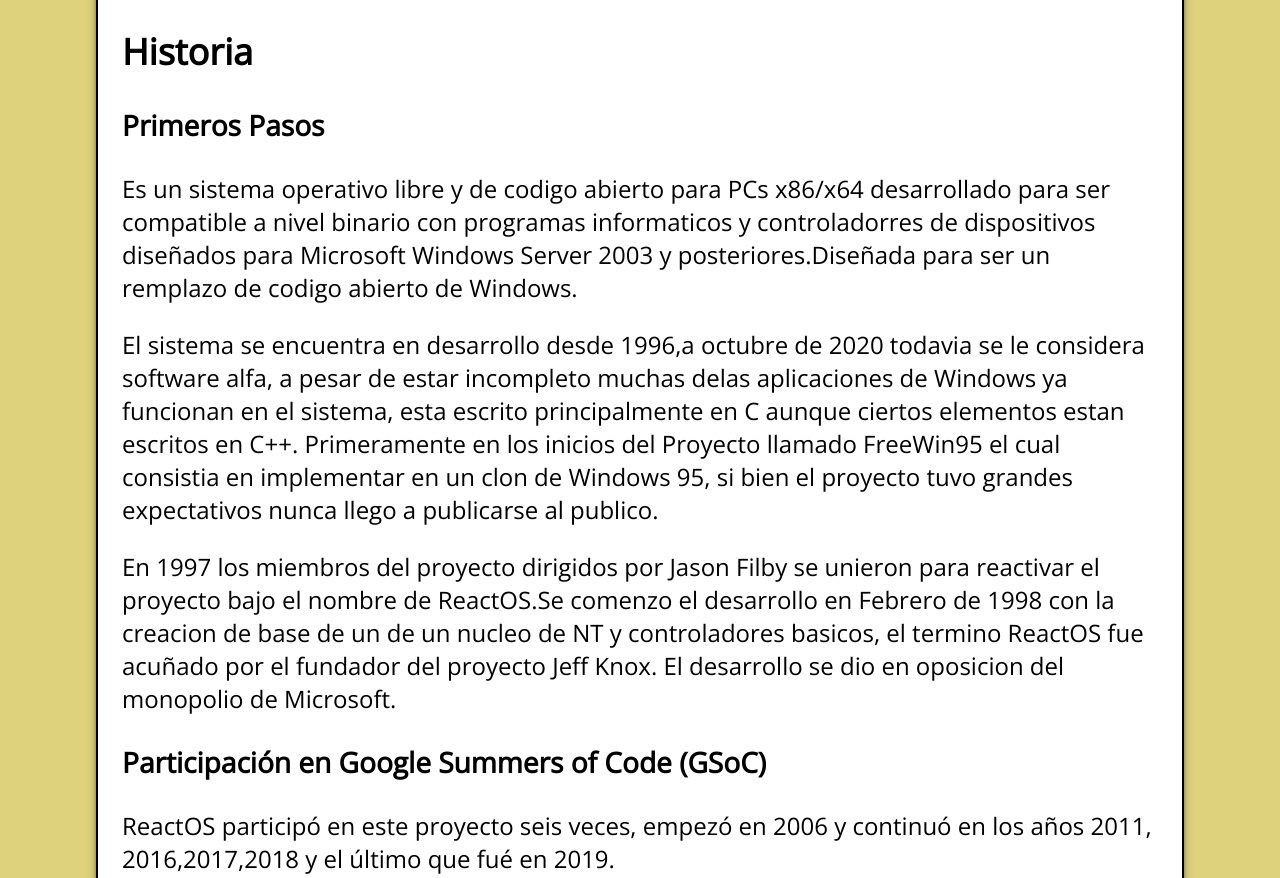
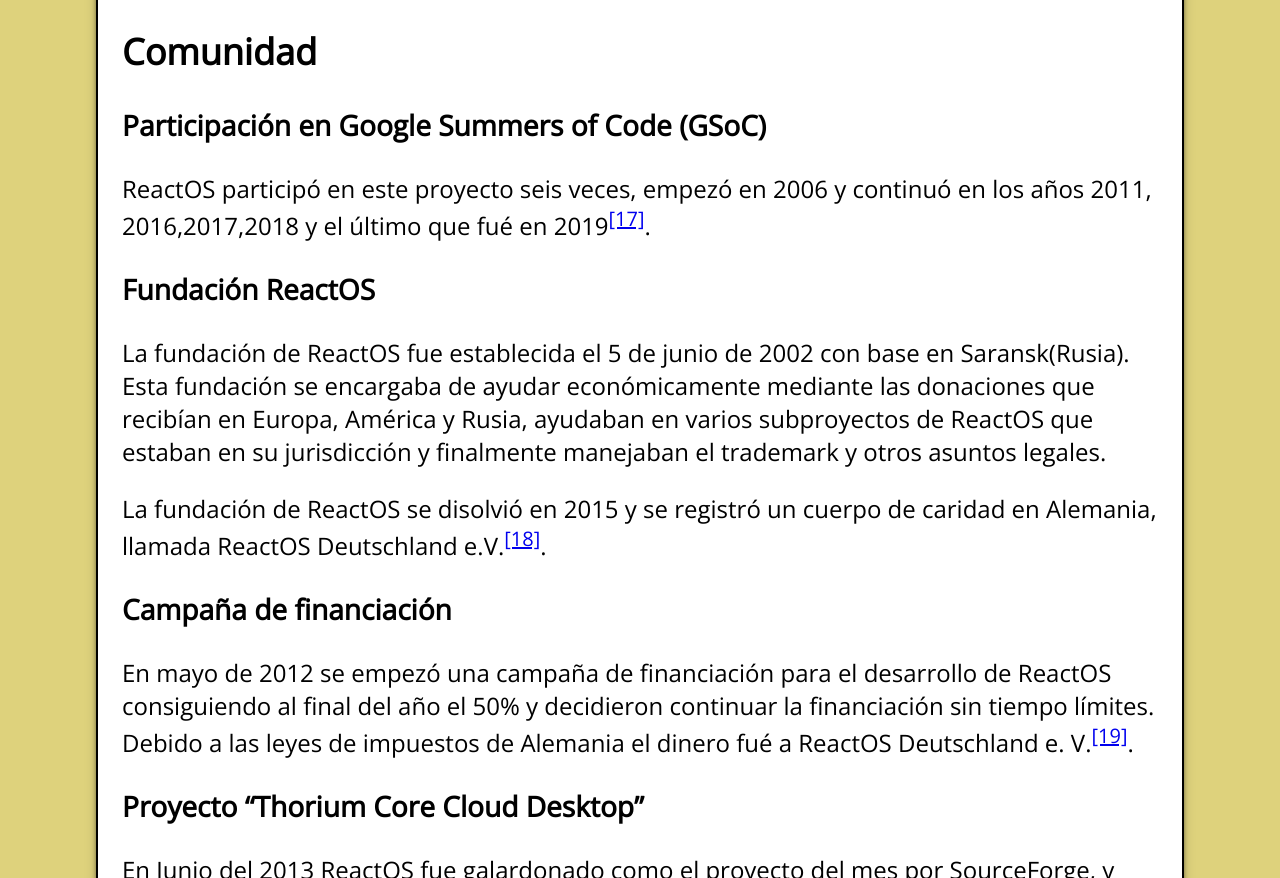
Before and after one commit to GatoGit21/ReactOSTrabajo, a plain HTML site: page index.html in a window 1280 px wide. Shown: the part 4952-5830 px from the top of the page. Drawn offline with nearby package versions, Linux system fonts and the light colour scheme.

Commit message:
Update index.html

```diff
--- a/index.html
+++ b/index.html
@@ -122,27 +122,11 @@
 			</article>
 		</section>
 		<section id="comunidad">
-			<h2>Historia</h2>
-			<article>
-				<h3>Primeros Pasos</h3>
-				<p>
-					Es un sistema operativo libre y de codigo abierto para PCs x86/x64 desarrollado para ser compatible a nivel binario con programas informaticos  y controladorres de dispositivos
-					diseñados para Microsoft Windows Server 2003 y posteriores.Diseñada para ser un remplazo de codigo abierto de Windows.</p>
-				<p>
-					El sistema se encuentra en desarrollo desde 1996,a octubre de 2020 todavia se le considera software alfa, a pesar de estar incompleto muchas delas aplicaciones de Windows ya funcionan
-					en el sistema, esta escrito principalmente en C aunque ciertos elementos estan escritos en C++.
-					Primeramente en los inicios del Proyecto llamado FreeWin95 el cual consistia en implementar en un clon de Windows 95, si bien el proyecto tuvo grandes expectativos nunca llego a publicarse
-					al publico.
-				</p>
-				<p>
-					En 1997 los miembros del proyecto dirigidos por Jason Filby se unieron para reactivar el proyecto bajo el nombre de ReactOS.Se comenzo el desarrollo en Febrero de 1998 con la creacion de base de un
-					de un nucleo de NT y controladores basicos, el termino ReactOS fue acuñado por el fundador del proyecto Jeff Knox. El desarrollo se dio en oposicion del monopolio de Microsoft.
-				</p>
-			</article>
+			<h2>Comunidad</h2>
 			<article>
 				<h3>Participación en Google Summers of Code (GSoC)</h3>
 				<p>
-				ReactOS participó en este proyecto seis veces, empezó en 2006 y continuó en los años 2011, 2016,2017,2018 y el último que fué en 2019.
+				ReactOS participó en este proyecto seis veces, empezó en 2006 y continuó en los años 2011, 2016,2017,2018 y el último que fué en 2019<sup><a href="https://en.wikipedia.org/wiki/ReactOS#:~:text=research%20kernel.%5B34%5D-,Google%20Summer%20of%20Code%20participation,-%5Bedit%5D">[17]</a></sup>.
 				</p>
 			</article>
 			<article>
@@ -151,31 +135,31 @@
 				La fundación de ReactOS fue establecida el 5 de junio de 2002 con base en Saransk(Rusia). Esta fundación se encargaba de ayudar económicamente mediante las donaciones que recibían en Europa, América y Rusia, ayudaban en varios subproyectos de ReactOS que estaban en su jurisdicción y finalmente manejaban el trademark y otros asuntos legales.
 				</p>
 				<p>
-				La fundación de ReactOS se disolvió en 2015 y se registró un cuerpo de caridad en Alemania, llamada ReactOS Deutschland e.V..
+				La fundación de ReactOS se disolvió en 2015 y se registró un cuerpo de caridad en Alemania, llamada ReactOS Deutschland e.V.<sup><a href="https://reactos.org/wiki/ReactOS_Foundation">[18]</a></sup>.
 				</p>
 			</article>
 			<article>
 				<h3>Campaña de financiación</h3>
 				<p>
-				En mayo de 2012 se empezó una campaña de financiación para el desarrollo de ReactOS consiguiendo al final del año el 50% y decidieron continuar la financiación sin tiempo límites. Debido a las leyes de impuestos de Alemania el dinero fué a ReactOS Deutschland e. V..
+				En mayo de 2012 se empezó una campaña de financiación para el desarrollo de ReactOS consiguiendo al final del año el 50% y decidieron continuar la financiación sin tiempo límites. Debido a las leyes de impuestos de Alemania el dinero fué a ReactOS Deutschland e. V.<sup><a href="https://en.wikipedia.org/wiki/ReactOS#:~:text=three%20named%20proposals.-,Funding%20campaigns,-%5Bedit%5D">[19]</a></sup>.
 				</p>
 			</article>
 			<article>
 				<h3>Proyecto “Thorium Core Cloud Desktop”</h3>
 				<p>
-				En Junio del 2013 ReactOS fue galardonado como el proyecto del mes por SourceForge, y Kickstarter anunció una campaña junto con el coordinador del proyecto Aleksey Bragin. En el 23 de diciembre de 2013 esta campaña de kickstarter empezó con una meta de $120000 para tener dinero suficiente para crear el proyecto de Thorium Core Cloud Desktop (Computación en la Nube usando ReactOS como núcleo y así pudiendo permitir el uso de las aplicaciones compatibles con Windows desde dispositivos móviles (, estaciones de trabajo o cualquier otro dispositivo conectado. Esta recaudación de fondos terminó el uno de junio de 2014 con solo $48965 de los $120000 que se pedían inicialmente.
+				En Junio del 2013 ReactOS fue galardonado como el proyecto del mes por SourceForge, y Kickstarter anunció una campaña junto con el coordinador del proyecto Aleksey Bragin. En el 23 de diciembre de 2013 esta campaña de kickstarter empezó con una meta de $120000 para tener dinero suficiente para crear el proyecto de Thorium Core Cloud Desktop (Computación en la Nube usando ReactOS como núcleo y así pudiendo permitir el uso de las aplicaciones compatibles con Windows desde dispositivos móviles (, estaciones de trabajo o cualquier otro dispositivo conectado. Esta recaudación de fondos terminó el uno de junio de 2014 con solo $48965 de los $120000 que se pedían inicialmente.<sup><a href="https://en.wikipedia.org/wiki/ReactOS#:~:text=stipends%20were%20evaluated.-,Thorium%20Core%20Cloud%20Desktop%20project,-%5Bedit%5D">[20]</a></sup>
 				</p>
 			</article>
 			<article>
 				<h3>ReactOS Community Edition</h3>
 				<p>
-				En abril de 2014 se anunció ReactOS Community Edition en Indiegogo dicha versión está basada en la versión 0.4. Está campaña era flexible y tenía una meta de $50000. ReactOS Community edition tendría a los usuarios de ReactOS elegir qué controladores de software y hardware investigan para añadirle soporte. La campaña terminó el 1 de junio de 2014 con la suma de $25141 y poco después se inició la votación para elegir dichos controladores.
+				En abril de 2014 se anunció ReactOS Community Edition en Indiegogo dicha versión está basada en la versión 0.4. Está campaña era flexible y tenía una meta de $50000. ReactOS Community edition tendría a los usuarios de ReactOS elegir qué controladores de software y hardware investigan para añadirle soporte. La campaña terminó el 1 de junio de 2014 con la suma de $25141 y poco después se inició la votación para elegir dichos controladores<sup><a href="https://en.wikipedia.org/wiki/ReactOS#:~:text=transferred%20money.%5B52%5D-,ReactOS%20Community%20Edition,-%5Bedit%5D">[21]</a></sup>.
 				</p>
 			</article>
 			<article>
 				<h3>ReactOS Hackfest</h3>
 				<p>
-				ReactOS organizó cuatro hackfest y fueron los siguientes:
+				ReactOS organizó cuatro hackfest y fueron los siguientes<sup><a href="https://en.wikipedia.org/wiki/ReactOS#:~:text=shortly%20thereafter.%5B58%5D-,ReactOS%20Hackfest,-%5Bedit%5D">[22]</a></sup>:
 				</p>
 				<ol>
   					<li>En Aquisgrán del 7 al 12 de agosto de 2015.</li>
@@ -187,13 +171,13 @@
 			<article>
 				<h3>Bifurcación de Greentea OS</h3>
 				<p>
-				Greentea OS apareció en los foros de ReactOS y fue bienvenida en 2016 pero todo cambió en Marzo de 2017 cuando cualquier referencia de ReactOS de los repositorios del proyecto cuando estando en la bifurcación con el código lo que le dio mala reputación a la comunidad de ReactOS. Finalmente el 24 de agosto de 2018 los repositorios de Greentea OS fueron recreados desde 0 sin nada del código de ReactOS siendo GreenteaOS su propio proyecto.
+				Greentea OS apareció en los foros de ReactOS y fue bienvenida en 2016 pero todo cambió en Marzo de 2017 cuando cualquier referencia de ReactOS de los repositorios del proyecto cuando estando en la bifurcación con el código lo que le dio mala reputación a la comunidad de ReactOS. Finalmente el 24 de agosto de 2018 los repositorios de Greentea OS fueron recreados desde 0 sin nada del código de ReactOS siendo GreenteaOS su propio proyecto<sup><a href="https://en.wikipedia.org/wiki/ReactOS#:~:text=respectively.%5B63%5D%5B64%5D-,Greentea%20OS%20fork,-%5Bedit%5D">[23]</a></sup>.
 				</p>
 			</article>
 			<article>
 				<h3>Foro</h3>
 				<p>
-				En el foro ayudan a nuevos y antiguos testers a usar la herramienta de identificación de errores y aprender a programar en C para hallar y solucionar errores, esto junto al sistema Jira que es una pagina web donde los usuarios y testers introducen los errores que tienen el programa y los desarrolladores empiezan a trabajar junto a estos para solucionarlo ya sea en la misma actualización o para la siguiente.Además los creadores se acercan a los usuarios contando parte de su vida puesto que ReactOS es un proyecto hecho con el tiempo libre de estos como hobby, algunos de las figuras importantes son los Coordinadores de ReactOS que son y eran Jason Filby, Steven Edwards, Aleksey Bragin.
+				En el foro ayudan a nuevos y antiguos testers a usar la herramienta de identificación de errores y aprender a programar en C para hallar y solucionar errores, esto junto al sistema Jira que es una pagina web donde los usuarios y testers introducen los errores que tienen el programa y los desarrolladores empiezan a trabajar junto a estos para solucionarlo ya sea en la misma actualización o para la siguiente.Además los creadores se acercan a los usuarios contando parte de su vida puesto que ReactOS es un proyecto hecho con el tiempo libre de estos como hobby, algunos de las figuras importantes son los Coordinadores de ReactOS que son y eran Jason Filby, Steven Edwards, Aleksey Bragin<sup><a href="https://reactos.org/">[23]</a></sup>.
 				</p>
 			</article>
 		</section>
```
